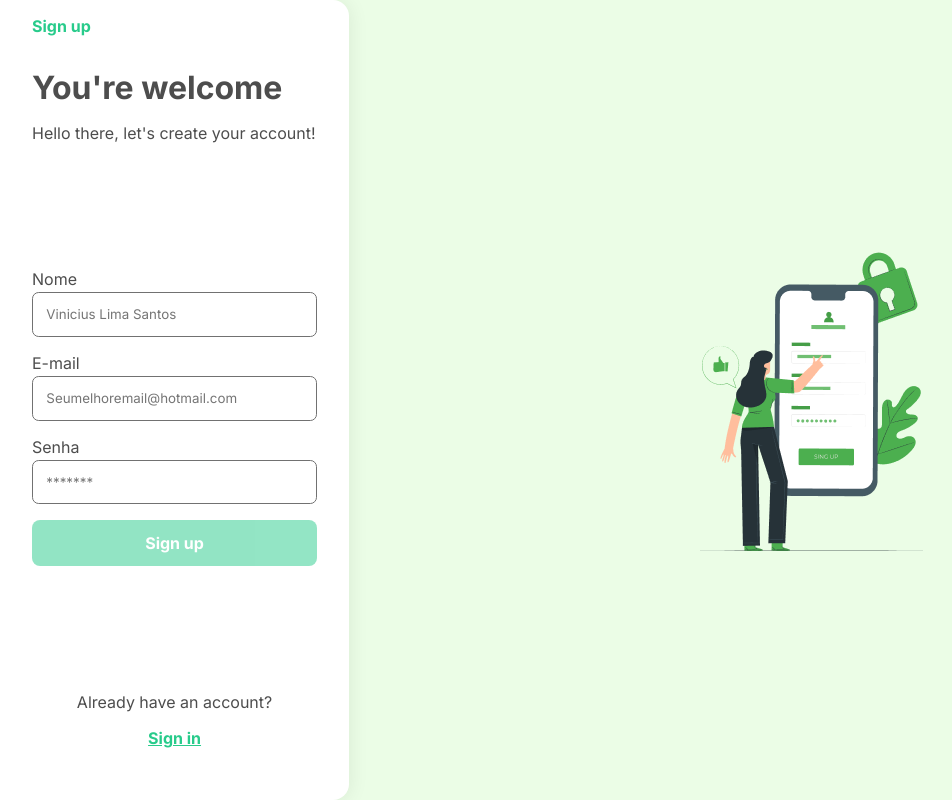
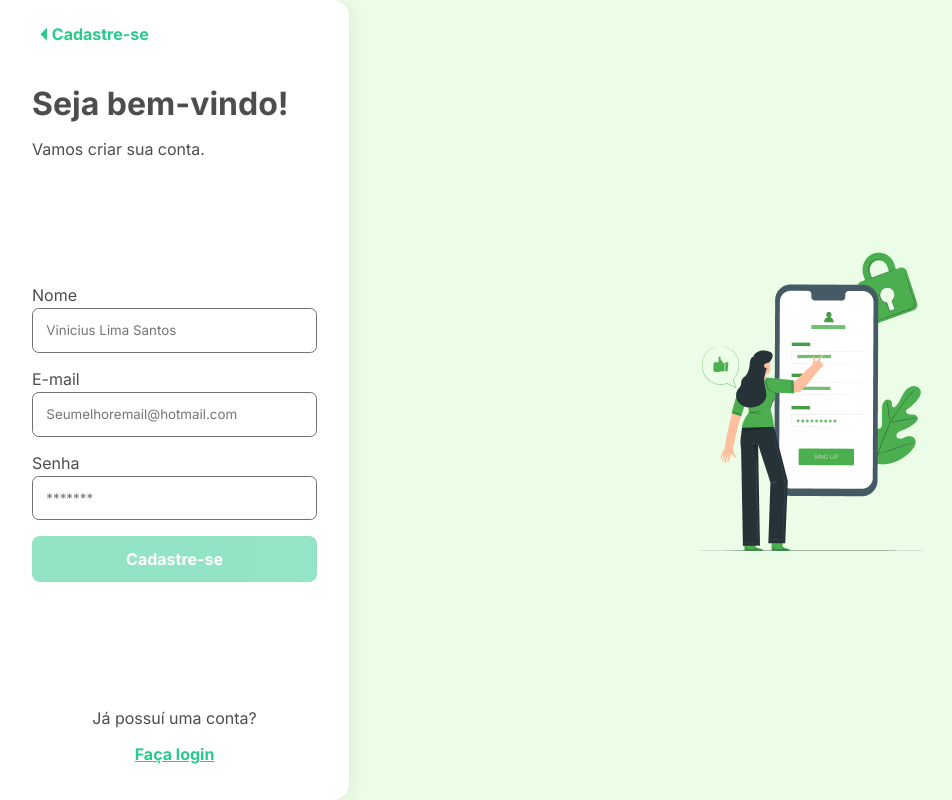
Before and after one commit to v-L1ma/NeoBank, an Angular app: page /cadastro in a window 1280 px wide. Shown: the whole page, without its empty margins (0-952 px from the left). Built offline with nearby package versions, Linux system fonts and the light colour scheme.

Commit message:
Alterando os textos

```diff
--- a/src/app/pages/login/login.component.html
+++ b/src/app/pages/login/login.component.html
@@ -2,14 +2,14 @@
 
     <div id="form">
         <div id="back">
-            <p routerLink="/">Sign in</p>
+            <p routerLink="/">&#9204; Login</p>
         </div>
 
         <div id="formContainer">
 
         <div>
-            <h1>Welcome Back</h1>
-            <p>Hello there, sign in to continue</p>
+            <h1>Bem-vindo de volta!</h1>
+            <p>Basta fazer login para continuar</p>
         </div>
 
             <form [formGroup]="loginForm" (ngSubmit)="submit()" #formDir="ngForm">
@@ -28,17 +28,17 @@
                     <p class="erros">Insira uma senha valida</p>
                    }
                 </div>
-                <p id="forgot">Forgot your password?</p>
+                <p id="forgot">Esqueceu sua senha?</p>
                 <button type="submit" [disabled]="loginForm.invalid">
-                    Sign in
+                    Login
                 </button>
                 @if (error) {
                     <p id="errorLogin">Houve um erro ao realizar o login, tente novamente.</p>
                 }
             </form>
             <div id="signup">
-                <p>Don't have an account? </p>
-                <a routerLink="/cadastro">Sign up</a>
+                <p>Não tem uma conta? </p>
+                <a routerLink="/cadastro">Cadastre-se</a>
             </div>
         </div>
     </div>
--- a/src/app/pages/login/login.component.scss
+++ b/src/app/pages/login/login.component.scss
@@ -17,6 +17,14 @@ main{
         p{
             font-weight: bolder;
             color: variables.$Primary;
+            cursor: pointer;
+            width: fit-content;
+            padding: .5em;
+            border-radius: .5em;
+
+            &:hover{
+                background-color: #ebfde6;
+            }
         }
     }
 
--- a/src/app/pages/signup/signup.component.html
+++ b/src/app/pages/signup/signup.component.html
@@ -2,14 +2,14 @@
 
     <div id="form">
         <div id="back">
-            <p routerLink="/">Sign up</p>
+            <p routerLink="/">&#9204; Cadastre-se</p>
         </div>
 
         <div id="formContainer">
 
         <div>
-            <h1>You're welcome</h1>
-            <p>Hello there, let's create your account!</p>
+            <h1>Seja bem-vindo!</h1>
+            <p>Vamos criar sua conta.</p>
         </div>
 
             <form [formGroup]="signupForm" (ngSubmit)="submit()" #formDir="ngForm">
@@ -35,12 +35,12 @@
                     }
                 </div>
                 <button [disabled]="signupForm.invalid">
-                    Sign up
+                    Cadastre-se
                 </button>
             </form>
             <div id="signup">
-                <p>Already have an account? </p>
-                <a routerLink="/login">Sign in</a>
+                <p>Já possuí uma conta? </p>
+                <a routerLink="/login">Faça login</a>
             </div>
         </div>
     </div>
--- a/src/app/pages/signup/signup.component.scss
+++ b/src/app/pages/signup/signup.component.scss
@@ -17,6 +17,14 @@ main{
         p{
             font-weight: bolder;
             color: variables.$Primary;
+            cursor: pointer;
+            width: fit-content;
+            padding: .5em;
+            border-radius: .5em;
+
+            &:hover{
+                background-color: #ebfde6;
+            }
         }
     }
 
```
